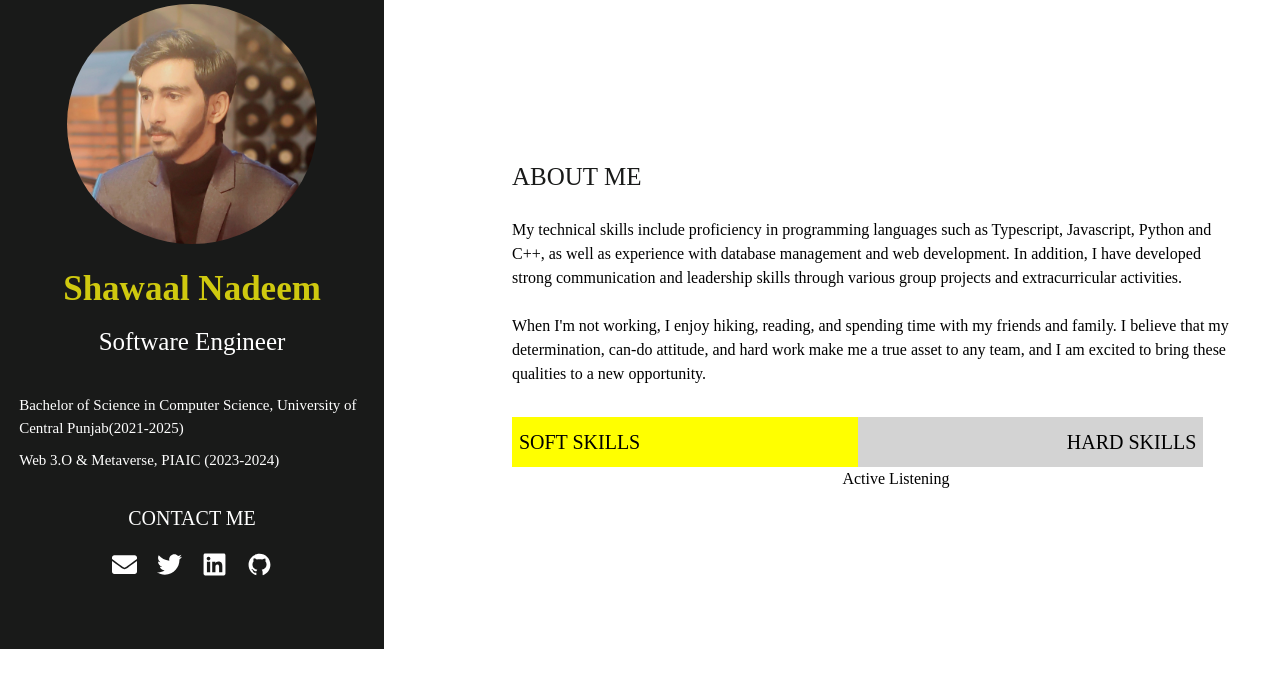
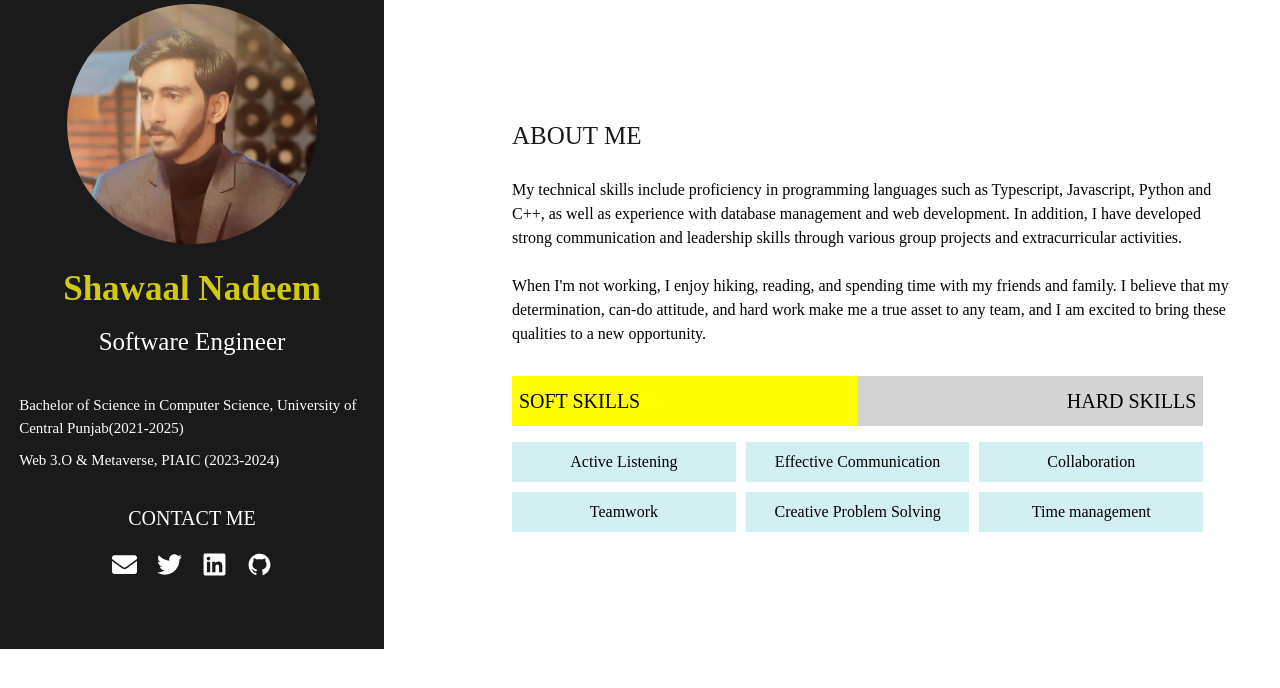
Before and after one commit to Shawaal-Nadeem/Resume-in-Next-JS, a Next.js app: page / in a window 1280 px wide. Shown: the top 688 px of the page. Built offline with nearby package versions, Linux system fonts and the light colour scheme.

Commit message:
about section completed

```diff
--- a/src/app/globals.css
+++ b/src/app/globals.css
@@ -109,9 +109,16 @@ background-color: yellow;
 text-align: end;
 padding-right: 1%;
 }
-.socialButtons
+.about-section .socialButtons
 {
   display: grid;
-  grid-template-columns: repeat(auto-fit, minmax(100px, 1fr));
+  grid-template-columns: repeat(auto-fit, minmax(200px, 1fr));
   gap: 10px;
+  margin-top: 2%;
+  width: 90%;
 }
+.socialButtons button
+{
+height: 40px;
+  background-color: rgb(210, 239, 241);
+}
--- a/src/app/page.tsx
+++ b/src/app/page.tsx
@@ -2,6 +2,7 @@ import { FaTwitter } from 'react-icons/fa';
 import { FaEnvelope } from 'react-icons/fa';
 import { FaLinkedin } from 'react-icons/fa';
 import{AiFillGithub} from 'react-icons/ai'
+import { FaHeadphones } from 'react-icons/fa';
 
 export default function Home() {
   return (
@@ -34,6 +35,11 @@ export default function Home() {
 </div>
 <div className='socialButtons'>
   <button>Active Listening</button>
+  <button>Effective Communication</button>
+  <button>Collaboration</button>
+  <button> Teamwork</button>
+  <button>Creative Problem Solving</button>
+  <button>Time management</button>
 </div>
 </div>
 
```
